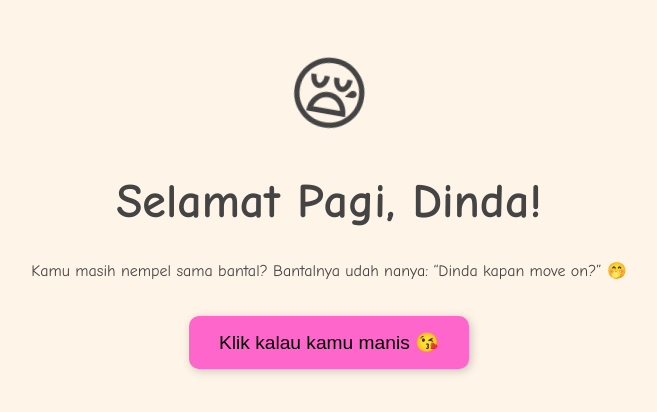
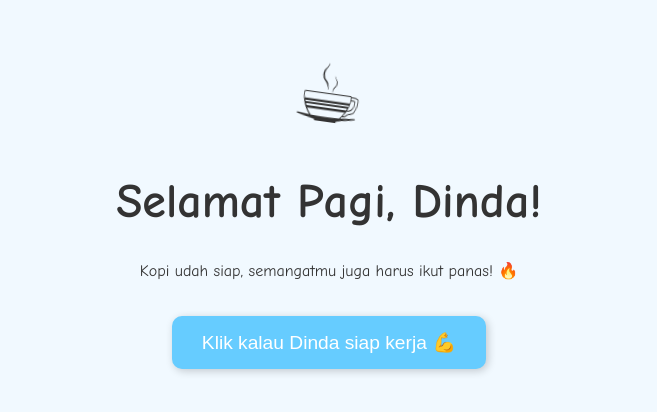
Before and after one commit to thebayu/selamat-pagi, a plain HTML site: page pagi.html in a window 1280 px wide. Shown: the whole page, without its empty margins (311-968 px from the left). Drawn offline with Linux system fonts and the light colour scheme.

Commit message:
index.html

```diff
--- a/pagi.html
+++ b/pagi.html
@@ -7,8 +7,8 @@
     body {
       font-family: 'Comic Sans MS', cursive;
       text-align: center;
-      background-color: #fef4e8;
-      color: #444;
+      background-color: #f1f9ff;
+      color: #333;
       padding: 40px;
     }
     h1 {
@@ -19,33 +19,34 @@
       animation: goyang 1s infinite alternate;
     }
     @keyframes goyang {
-      from { transform: rotate(-10deg); }
-      to   { transform: rotate(10deg); }
+      from { transform: rotate(-8deg); }
+      to   { transform: rotate(8deg); }
     }
     .btn {
       margin-top: 20px;
-      background-color: #ff66cc;
+      background-color: #66ccff;
+      color: white;
       border: none;
       padding: 15px 30px;
       border-radius: 10px;
       font-size: 1.2em;
       cursor: pointer;
-      box-shadow: 2px 2px 10px rgba(0,0,0,0.2);
+      box-shadow: 2px 2px 8px rgba(0,0,0,0.2);
     }
   </style>
 </head>
 <body>
 
-  <div class="emoji">😪</div>
+  <div class="emoji">☕</div>
   <h1>Selamat Pagi, Dinda!</h1>
-  <p>Kamu masih nempel sama bantal? Bantalnya udah nanya: “Dinda kapan move on?” 🤭</p>
-  <button class="btn" onclick="ubahPesan()">Klik kalau kamu manis 😘</button>
+  <p>Kopi udah siap, semangatmu juga harus ikut panas! 🔥</p>
+  <button class="btn" onclick="ubahPesan()">Klik kalau Dinda siap kerja 💪</button>
 
   <script>
     function ubahPesan() {
-      document.querySelector('.emoji').textContent = "🌞";
-      document.querySelector('h1').textContent = "Semangat Pagi, Ratu Rebahan!";
-      document.querySelector('p').textContent = "Hari ini indah, apalagi kalau Dinda senyum-senyum kayak sekarang 😍";
+      document.querySelector('.emoji').textContent = "🚀";
+      document.querySelector('h1').textContent = "Dinda Siap Menaklukkan Dunia!";
+      document.querySelector('p').textContent = "Laptop nyala, semangat menyala, dan Dinda makin bersinar! ✨";
     }
   </script>
 
```
